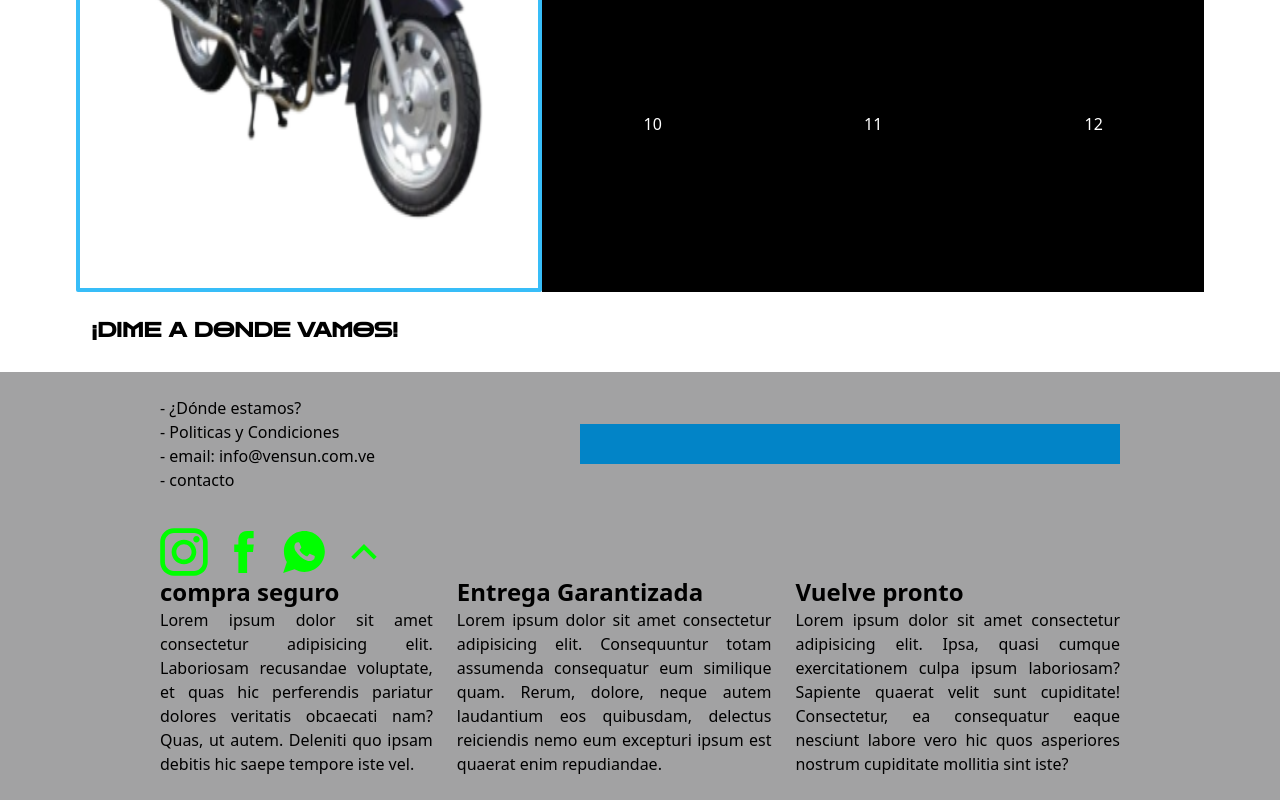
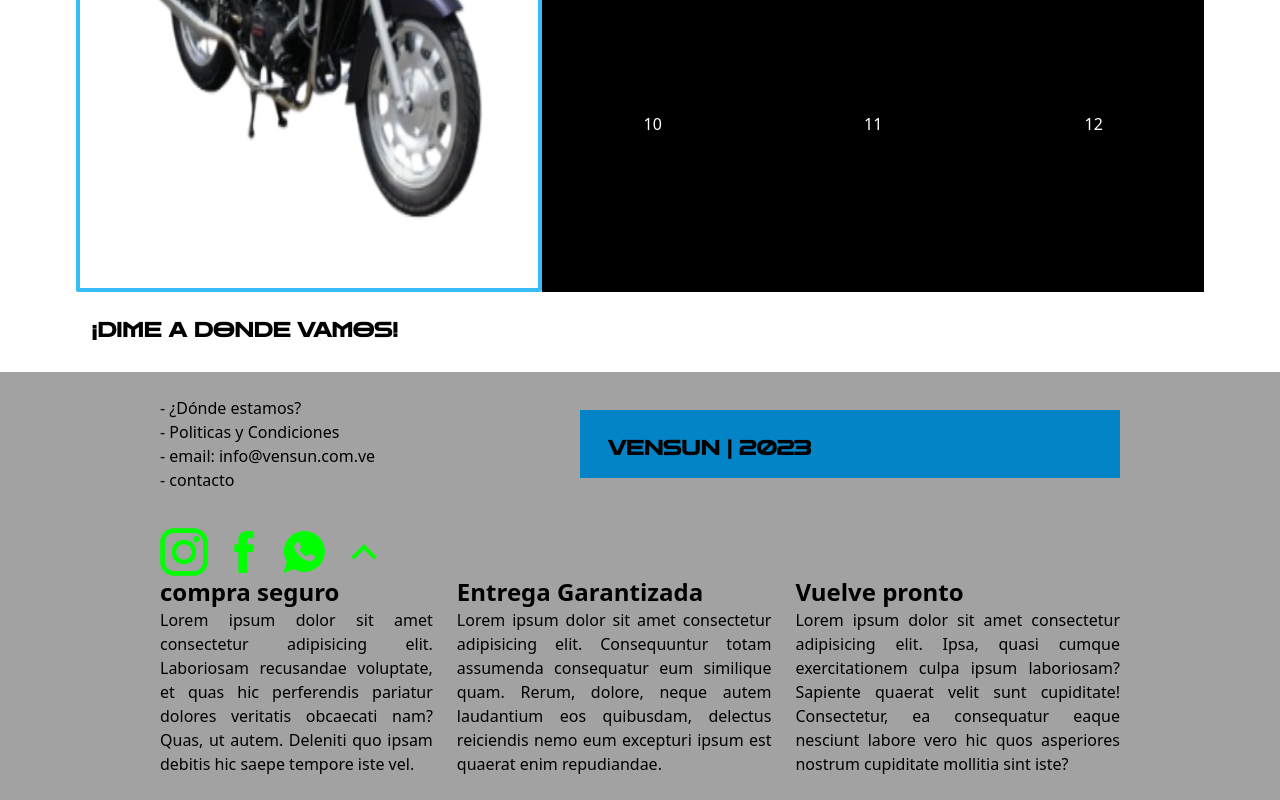
Before and after one commit to serverBKD/vensun, a Next.js app: page / in a window 1280 px wide. Shown: the part 4826-5626 px from the top of the page. Built offline with nearby package versions, Linux system fonts and the light colour scheme.

Commit message:
2023nov04: v0.1.1.6: bugs PreBuilds

```diff
--- a/src/components/Footer.tsx
+++ b/src/components/Footer.tsx
@@ -15,7 +15,7 @@ export default function Footer() {
 					</ol>
 				</article>
 				<article className="min-w-[540px] text-center bg-sky-600">
-					<Title T1={'VENSUN | 2023'} urlT1={'/'}/>
+					<Title linkName={'VENSUN | 2023'} linkUrl={'/'}/>
 				</article>
 				<article>
 					<RedesSociales/>
```
